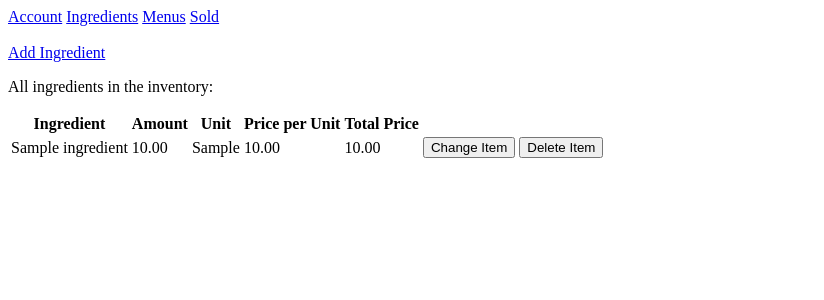
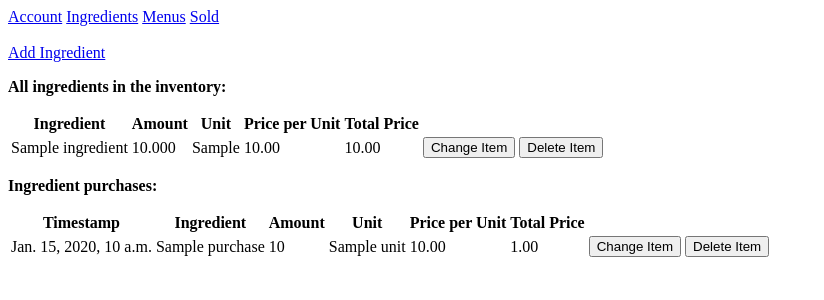
Before and after one commit to Sandrowue/DjangoMenuIngredient, a Django app: template capstone/MenuIngredientMaster/templates/MenuIngredientMaster/ingredients.html in a window 1280 px wide. Shown: the top 300 px of the page, without its empty margins (0-824 px from the left). Run offline with Django 5.2, Linux system fonts and the light colour scheme; tables that the repository leaves empty hold one stand-in row (values such as "Sample post"); the template is opened without the code that fills it: values that come from a table or form of the project are taken from there, most other values are stand-ins (such as "Sample title", 1, 10 or a date in 2020).

Commit message:
ingredient purchases added

```diff
--- a/capstone/MenuIngredientMaster/models.py
+++ b/capstone/MenuIngredientMaster/models.py
@@ -16,13 +16,13 @@ class Ingredient(models.Model):
     def calculate_total_price(self):
         return self.quantity * self.unit_price
 
-class acquiredIngredients(models.Model):
+class AcquiredIngredient(models.Model):
+    timestamp = models.DateTimeField("date purchased", default=timezone.now)
     name = models.CharField(max_length=75)
     quantity = models.FloatField(default=0)
     unit = models.CharField(max_length=15)
     unit_price = models.FloatField(default=0)
     total_price = models.FloatField(default=0)
-    timestamp = models.DateTimeField("date purchased", default=timezone.now)
 
     def __str__(self):
         return self.name
--- a/capstone/MenuIngredientMaster/templates/MenuIngredientMaster/ingredients.html
+++ b/capstone/MenuIngredientMaster/templates/MenuIngredientMaster/ingredients.html
@@ -8,7 +8,7 @@
 <br/>
 <a href="{% url 'addIngredient'%}">Add Ingredient</a>
 {% if allIngredients %}
-<p>All ingredients in the inventory:</p>
+<p><strong>All ingredients in the inventory:</strong></p>
     <table>
     <tr>
         <th>Ingredient</th>
@@ -20,7 +20,7 @@
 {% for ingredient in allIngredients %}
     <tr>
         <td>{{ ingredient.name }}</td>
-        <td>{{ ingredient.quantity|floatformat:2 }}</td>
+        <td>{{ ingredient.quantity|floatformat:3 }}</td>
         <td>{{ ingredient.unit }}</td>
         <td>{{ ingredient.unit_price|floatformat:2 }}</td>
         <td>{{ ingredient.total_price|floatformat:2 }}</td>
@@ -29,6 +29,31 @@
     </tr>
 {% endfor %}
 </table>
+<p><strong>Ingredient purchases:</strong></p>
+    <table>
+        <tr>
+            <th>Timestamp</th>
+            <th>Ingredient</th>
+            <th>Amount</th>
+            <th>Unit</th>
+            <th>Price per Unit</th>
+            <th>Total Price</th>
+        </tr>
+    {% for purchase in purchaseEvents %}
+        <tr>
+            <td>{{ purchase.timestamp }}</td>
+            <td>{{ purchase.name }}</td>
+            <td>{{ purchase.quantity }}</td>
+            <td>{{ purchase.unit }}</td>
+            <td>{{ purchase.unit_price|floatformat:2 }}</td>
+            <td>{{ purchase.total_price|floatformat:2 }}</td>
+            <td><a href="{% url 'changeAcquiredIngredient' purchase.id %}"><button>Change Item</button></a></td>
+            <td><a href="{% url 'deleteAcquiredIngredient' purchase.id %}"><button>Delete Item</button></a></td>
+        </tr>
+    {% endfor %}
+    </table>
+
+
 {% else %}
     <p>No ingredients available.</p>
 {% endif %}
```
Also changed, not shown: capstone/MenuIngredientMaster/templates/MenuIngredientMaster/changeAcquiredIngredient.html (added, +45 -0 lines), capstone/MenuIngredientMaster/migrations/0011_rename_acquiredingredients_acquiredingredient.py (added).
